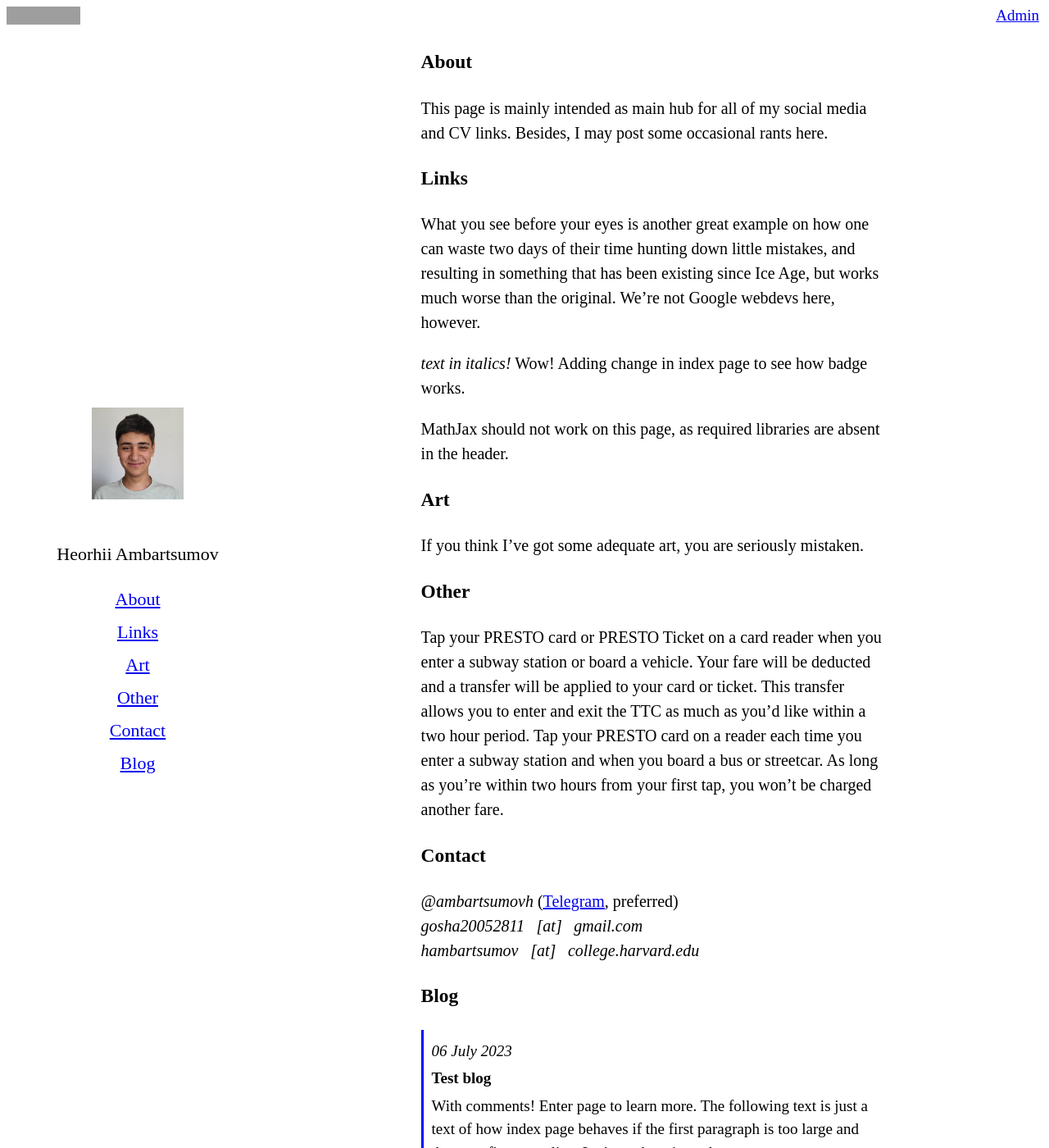
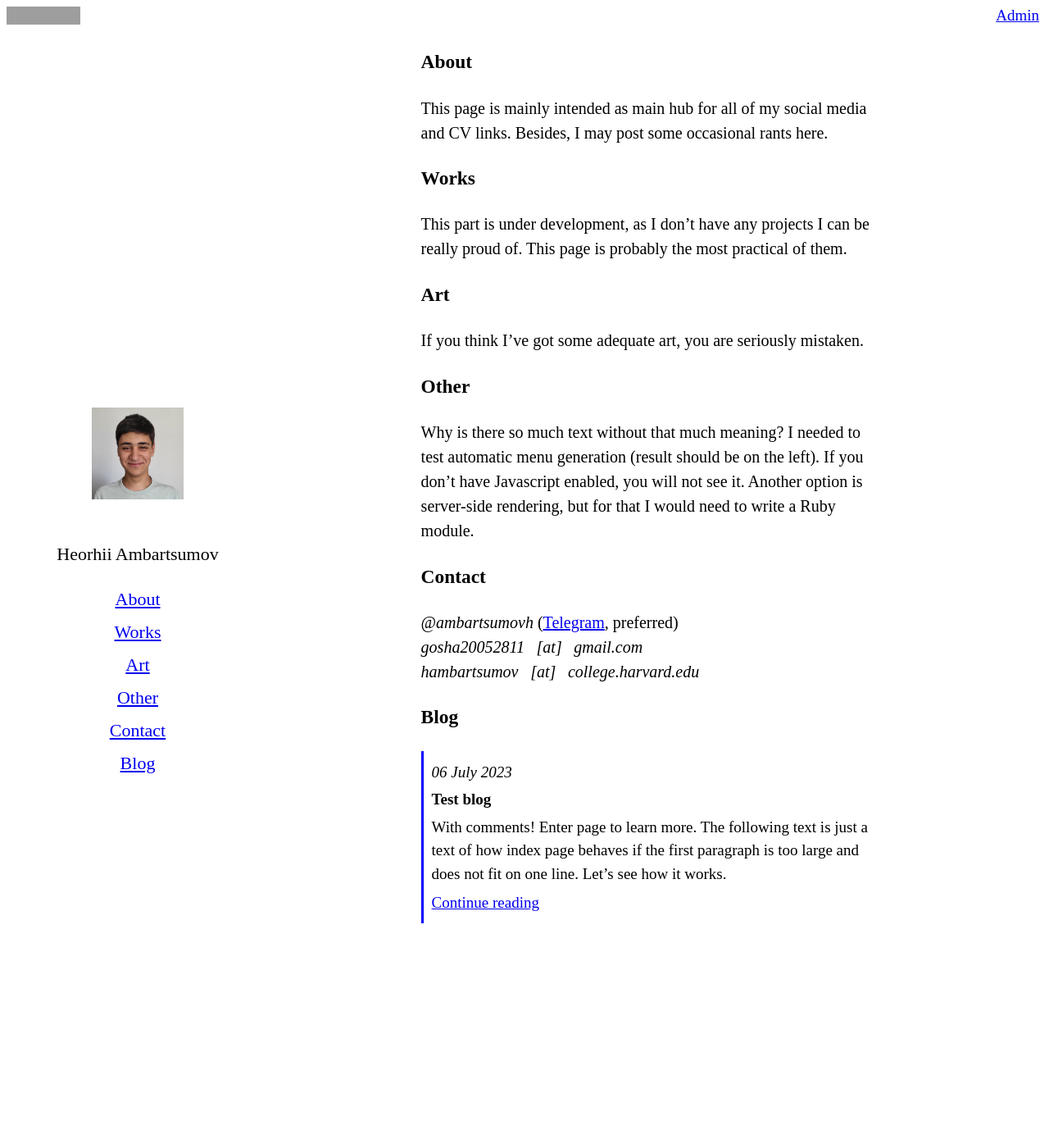
Before and after one commit to hambartsumov/hambartsumov.github.io, a Jekyll site: the page built from index.md, in a window 1280 px wide and 1400 px high. Shown: the whole window at 82% size. Built offline with Jekyll 4.4.1, drawn with Linux system fonts in a browser that asks for light colours; grey boxes are pictures that could not be loaded.

Commit message:
Update Index page “main”

```diff
--- a/index.md
+++ b/index.md
@@ -7,14 +7,9 @@
 This page is mainly intended as main hub for all of my social media and CV links.
 Besides, I may post some occasional rants here.
 
-### Links
+### Works
 
-What you see before your eyes is another great example on how one can waste two days of their time hunting down little mistakes, and resulting in something that has been existing since Ice Age, but works much worse than the original. We're not Google webdevs here, however.
-
-*text in italics!* Wow!
-Adding change in index page to see how badge works.
-
-MathJax should not work on this page, as required libraries are absent in the header.
+This part is under development, as I don't have any projects I can be really proud of. This page is probably the most practical of them.
 
 ### Art
 
@@ -22,10 +17,7 @@
 
 ### Other
 
-Tap your PRESTO card or PRESTO Ticket on a card reader when you enter a subway station or board a vehicle.
-Your fare will be deducted and a transfer will be applied to your card or ticket.
-This transfer allows you to enter and exit the TTC as much as you’d like within a two hour period.
-Tap your PRESTO card on a reader each time you enter a subway station and when you board a bus or streetcar. As long as you’re within two hours from your first tap, you won’t be charged another fare.
+Why is there so much text without that much meaning? I needed to test automatic menu generation (result should be on the left). If you don't have Javascript enabled, you will not see it. Another option is server-side rendering, but for that I would need to write a Ruby module.
 
 ### Contact
 
```
